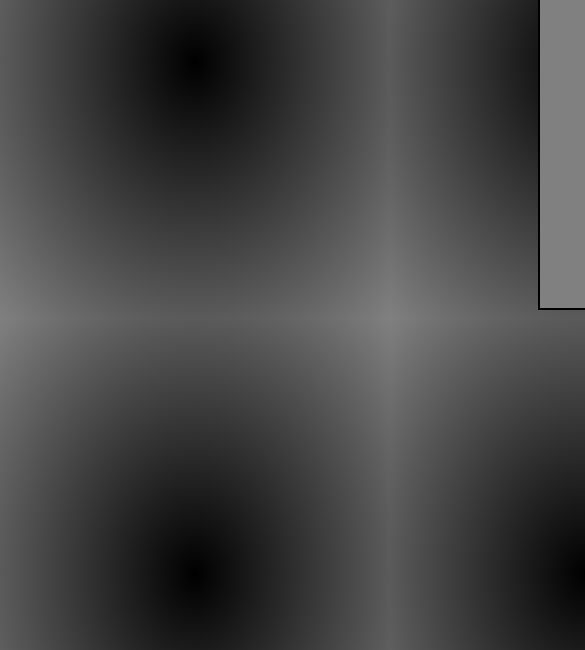
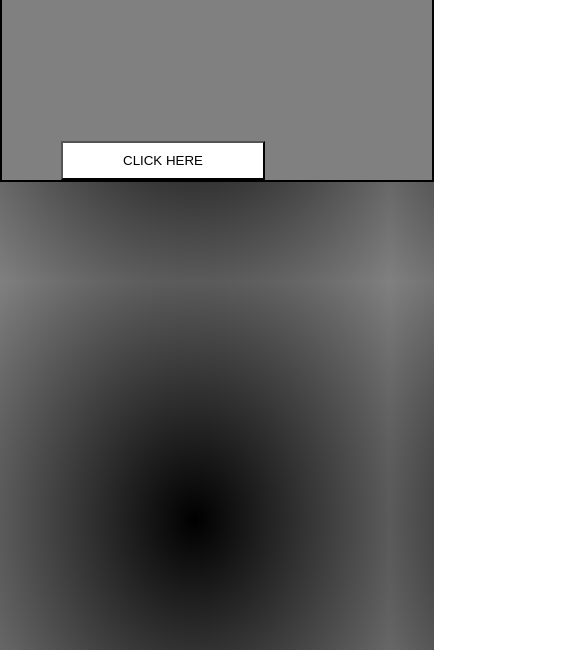
Before and after one commit to ahmedxali84/Number-Guessing-App, a plain HTML site: page index.html in a window 390 px wide. Shown: the part 194-844 px from the top of the page, 585 px wide, since content can reach past the window. Drawn offline with Linux system fonts and the light colour scheme.

Commit message:
Update style.css

```diff
--- a/style.css
+++ b/style.css
@@ -1,32 +1,69 @@
 body{
     background: radial-gradient(black , grey);
+    margin: 0;
+    padding: 0;
 }
+
 div{
     border: solid black 2px;
-    width: 400px;
+    width: 90%;
+    max-width: 400px;
     height: 400px;
-    margin-left: 530px;
-    margin-top: 100px;
+    margin: 100px auto;
     padding-left: 40px;
     padding-right: 30px;
     background-color: grey;
     color: white;
 }
+
 button{
     padding-left: 100px;
     padding-right: 100px;
     padding-top: 10px;
     padding-bottom: 10px;
+    background-color: white;
+    box-shadow: black;
     margin-left: 70px;
     margin-top: 200px;
-    background-color: white;
-    box-shadow: black;
 }
+
 h1{
     margin-top: 40px;
 }
+
 button:hover{
     cursor: pointer;
     background-color: blue;
     transform: scale(1.10);
 }
+
+@media (max-width: 768px) {
+    div {
+        width: 90%;
+        height: auto;
+    }
+
+    button {
+        margin-left: 20%;
+        margin-top: 150px;
+    }
+}
+
+@media (max-width: 480px) {
+    div {
+        width: 100%;
+        padding-left: 20px;
+        padding-right: 20px;
+    }
+
+    h1 {
+        font-size: 24px;
+    }
+
+    button {
+        padding-left: 60px;
+        padding-right: 60px;
+        margin-left: 10%;
+        margin-top: 150px;
+    }
+}
```
